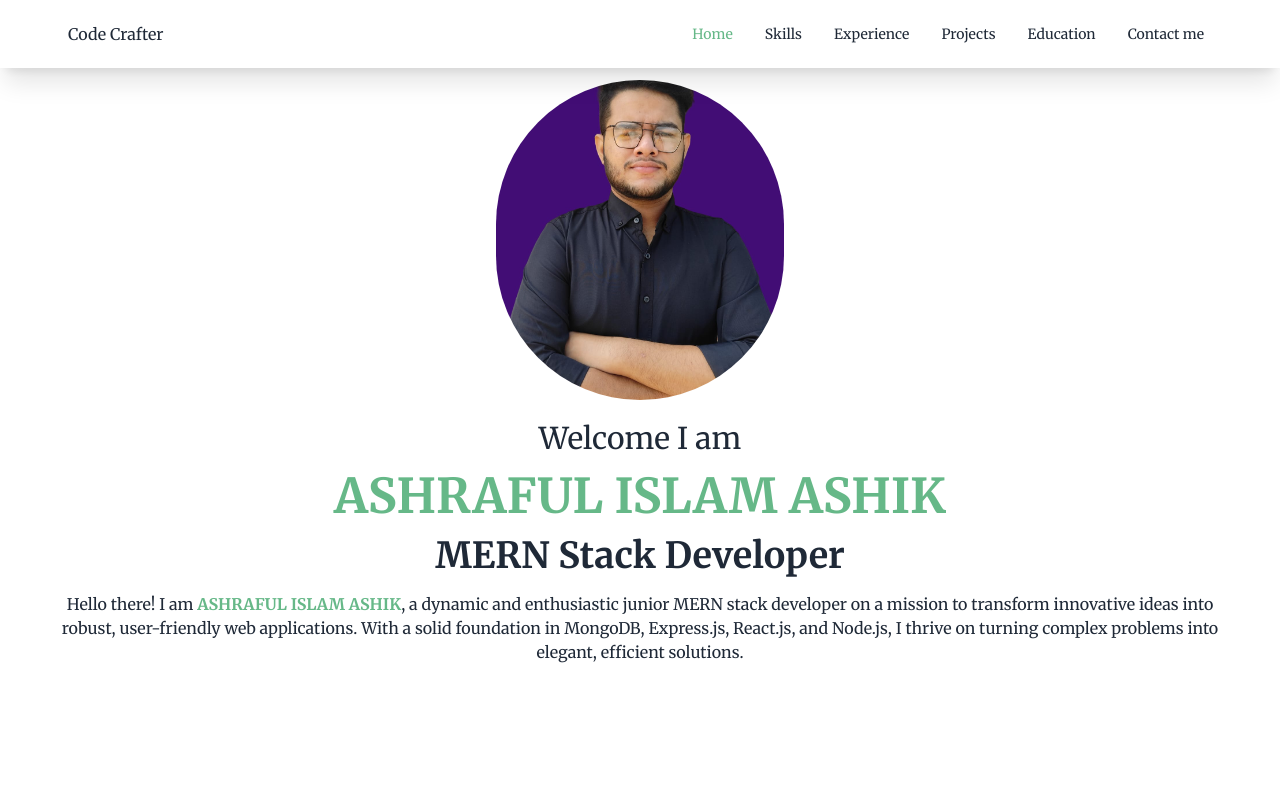
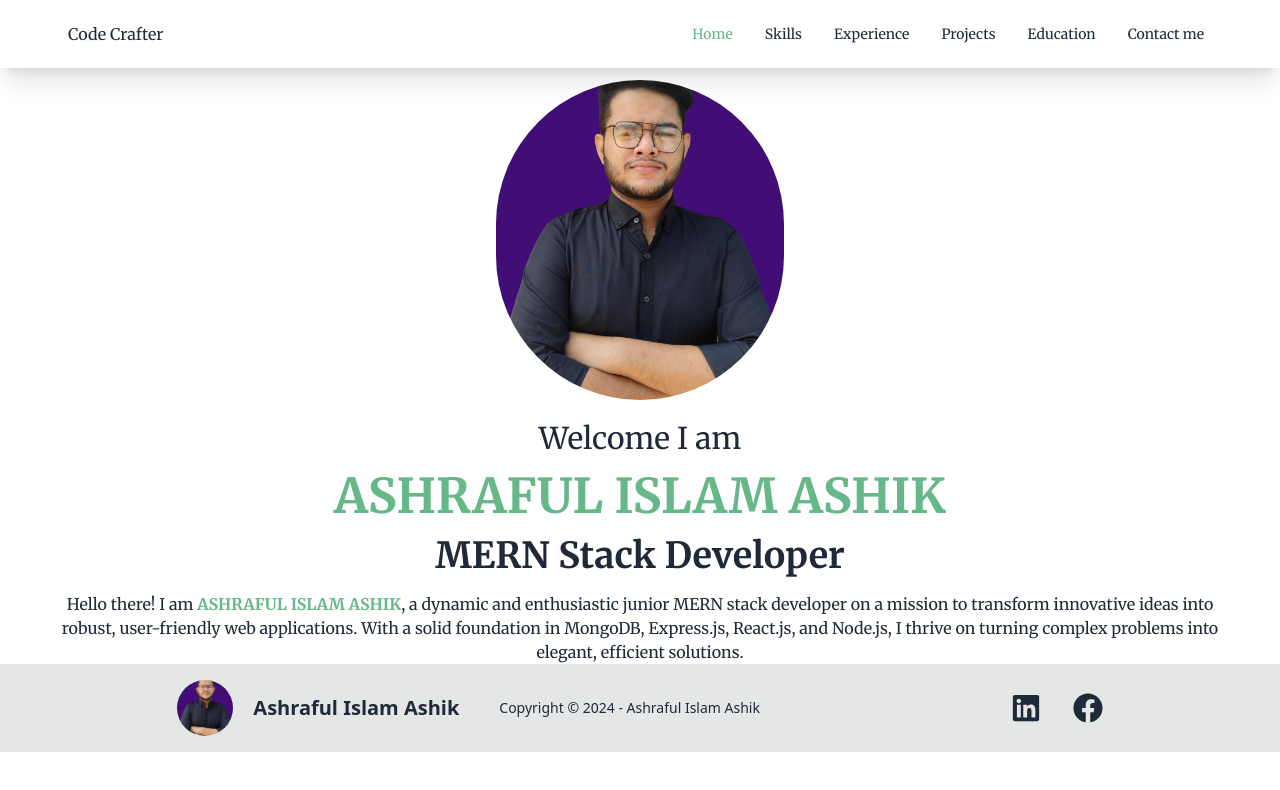
Before and after one commit to ashraful2430/my-portfolio, a React (Vite) app: page / in a window 1280 px wide. Shown: the top 790 px of the page. Built offline with nearby package versions, Linux system fonts and the light colour scheme.

Commit message:
added footer

```diff
--- a/package.json
+++ b/package.json
@@ -15,6 +15,7 @@
     "match-sorter": "^6.3.1",
     "react": "^18.2.0",
     "react-dom": "^18.2.0",
+    "react-icons": "^4.12.0",
     "react-router-dom": "^6.20.1",
     "sort-by": "^1.2.0"
   },
--- /dev/null
+++ b/src/Components/Footer/Footer.jsx
@@ -0,0 +1,33 @@
+import { Link } from "react-router-dom";
+import Container from "../../Shared/Contailner";
+import ashik from "../../assets/ashik.jpg"
+import { FaLinkedin, FaFacebook } from "react-icons/fa";
+
+const Footer = () => {
+    return (
+        <footer className="footer w-full p-4 bg-base-300 text-base-content">
+            <Container>
+
+                <div className="flex flex-col md:flex-row justify-around w-full items-center">
+                    <aside className="flex flex-col md:flex-row items-center justify-around gap-10">
+                        <div className="flex  justify-center items-center gap-5">
+                            <img className="w-14 h-14 rounded-full object-cover" src={ashik} alt="" />
+                            <p className="text-xl font-bold">Ashraful Islam Ashik</p>
+                        </div>
+                        <p>Copyright © 2024 - Ashraful Islam Ashik </p>
+                    </aside>
+                    <div className="flex  justify-center items-center gap-8">
+                        <Link to={'https://www.linkedin.com/in/ashraful-islam-ashik-7085a22a0'}>
+                            <FaLinkedin className="text-3xl" />
+                        </Link>
+                        <Link to={'https://www.facebook.com/ashrafulislam.ashik.5473'}>
+                            <FaFacebook className="text-3xl" />
+                        </Link>
+                    </div>
+                </div>
+            </Container>
+        </footer>
+    );
+};
+
+export default Footer;
--- /dev/null
+++ b/src/Components/MainLayout/MainLayout.jsx
@@ -0,0 +1,16 @@
+import { Outlet } from "react-router-dom";
+import Home from "../Home/Home";
+import Footer from "../Footer/Footer";
+
+
+const MainLayout = () => {
+    return (
+        <div>
+            <Home></Home>
+            <Outlet></Outlet>
+            <Footer></Footer>
+        </div>
+    );
+};
+
+export default MainLayout;
```
Also changed, not shown: src/Router/MyRoute.jsx (+5 -2 lines), 1 other file (tests, documents, lock files or other folders).
